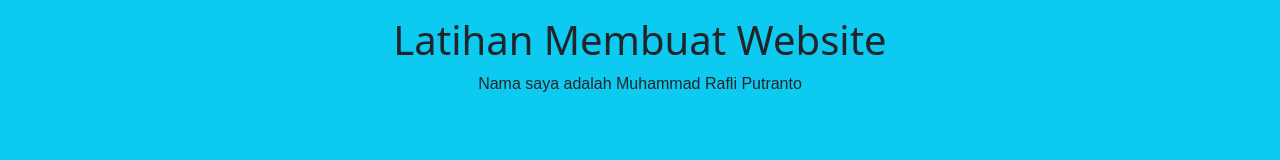
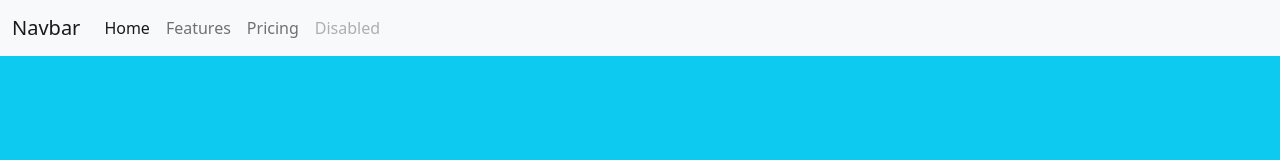
Before and after one commit to rafliputranto/dapoer.github.io, a plain HTML site: page index.html in a window 1280 px wide. Drawn offline with nearby package versions, Linux system fonts and the light colour scheme.

Commit message:
Update index

```diff
--- a/index.html
+++ b/index.html
@@ -14,10 +14,31 @@
   <link rel="stylesheet" type="text/css" href="style.css">
 
   <body class="bg-info">
-    <h1 class="text-center mt-3">Latihan Membuat Website</h1>
-    <div class="container container-fluid">
-      <p class="text-center isi">Nama saya adalah Muhammad Rafli Putranto</p>
+
+    <nav class="navbar navbar-expand-lg navbar-light bg-light">
+  <div class="container-fluid">
+    <a class="navbar-brand" href="#">Navbar</a>
+    <button class="navbar-toggler" type="button" data-bs-toggle="collapse" data-bs-target="#navbarNav" aria-controls="navbarNav" aria-expanded="false" aria-label="Toggle navigation">
+      <span class="navbar-toggler-icon"></span>
+    </button>
+    <div class="collapse navbar-collapse" id="navbarNav">
+      <ul class="navbar-nav">
+        <li class="nav-item">
+          <a class="nav-link active" aria-current="page" href="#">Home</a>
+        </li>
+        <li class="nav-item">
+          <a class="nav-link" href="#">Features</a>
+        </li>
+        <li class="nav-item">
+          <a class="nav-link" href="#">Pricing</a>
+        </li>
+        <li class="nav-item">
+          <a class="nav-link disabled" href="#" tabindex="-1" aria-disabled="true">Disabled</a>
+        </li>
+      </ul>
     </div>
+  </div>
+</nav>
 
 
     <!-- Optional JavaScript; choose one of the two! -->
```
